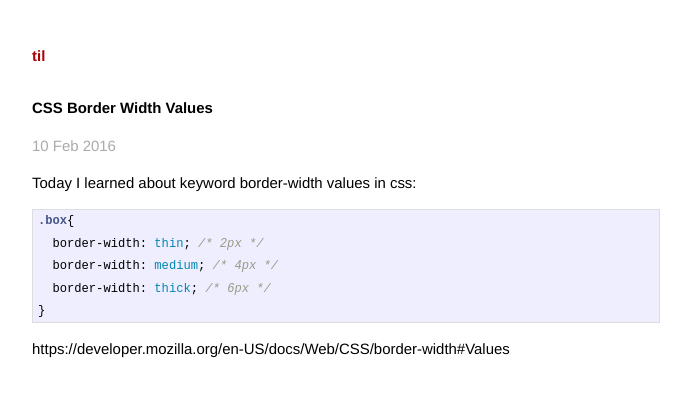
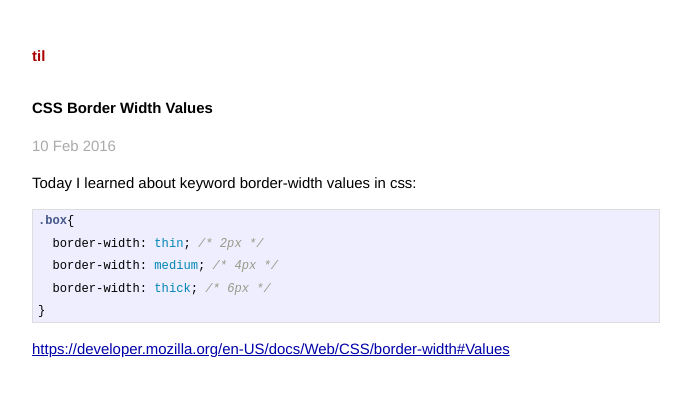
Before and after one commit to jshawl/til, a Jekyll site: the page built from _posts/2016-02-10-css-border-width-values.md, in a window 1280 px wide. Shown: the top 397 px of the page, without its empty margins (294-985 px from the left). Built offline with Jekyll 4.4.1, drawn with Linux system fonts in a browser that asks for light colours; Markdown is read by kramdown in place of the engine named in the settings.

Commit message:
add link

```diff
--- a/_posts/2016-02-10-css-border-width-values.md
+++ b/_posts/2016-02-10-css-border-width-values.md
@@ -13,4 +13,4 @@ Today I learned about keyword border-width values in css:
 }
 {% endhighlight %}
 
-https://developer.mozilla.org/en-US/docs/Web/CSS/border-width#Values
+<https://developer.mozilla.org/en-US/docs/Web/CSS/border-width#Values>
```
